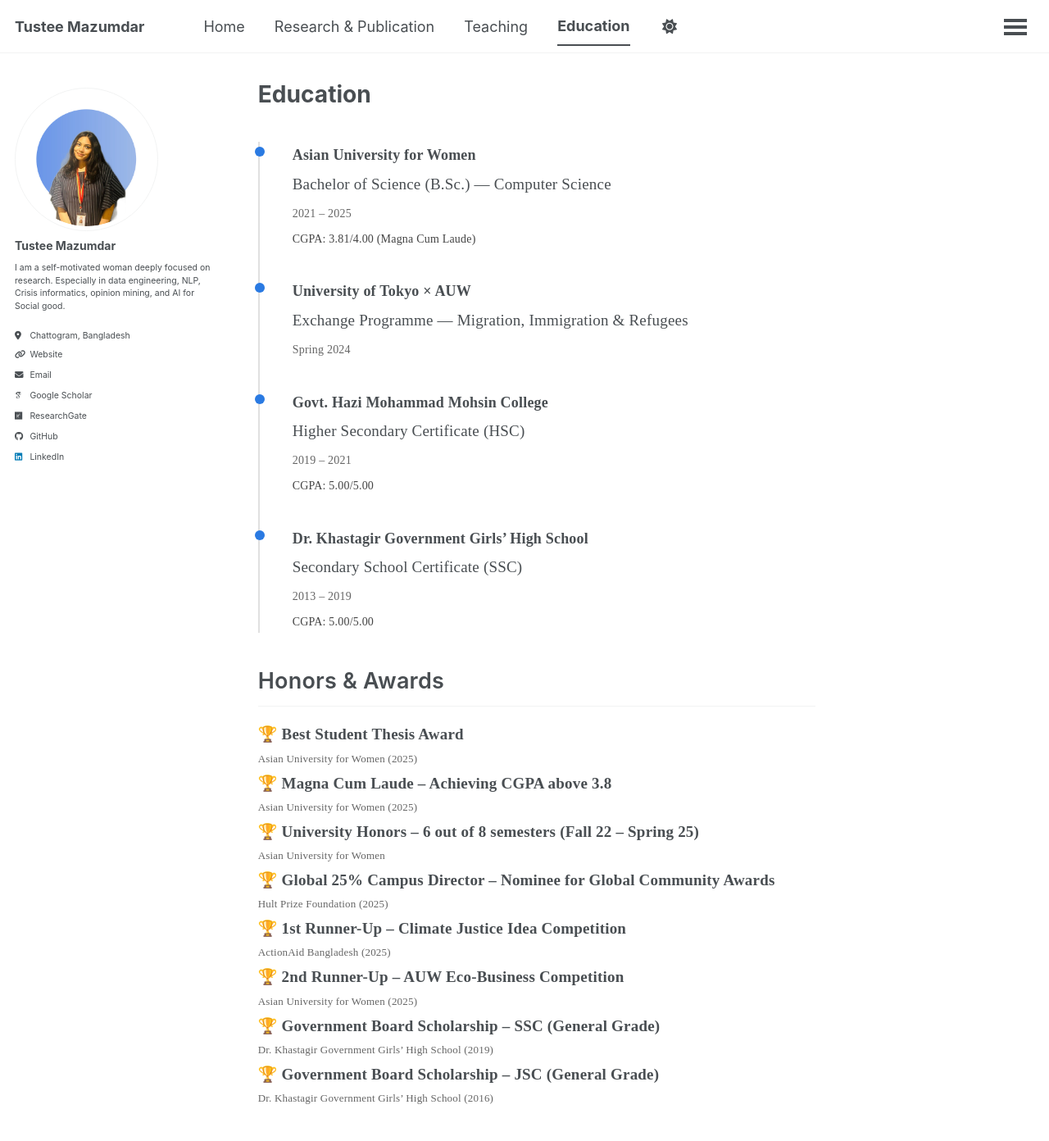
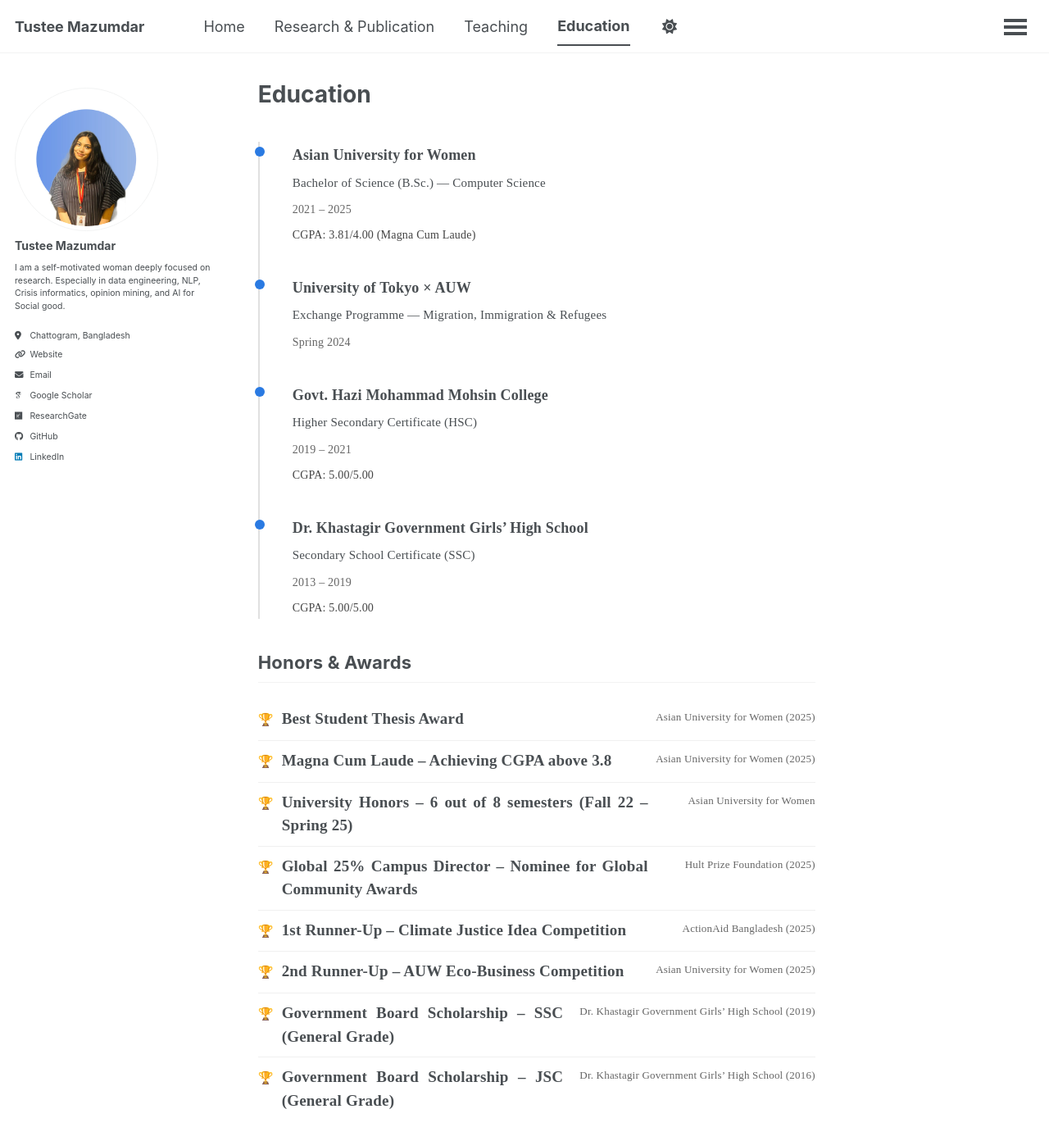
Before and after one commit to TusteeMazumdar/TusteeMazumdar.github.io, a Jekyll site: the page built from _pages/education.html, in a window 1280 px wide and 1400 px high. Shown: the top 1392 px of the window at 82% size. Built offline with Jekyll 4.4.1, drawn with Linux system fonts in a browser that asks for light colours; some web fonts are replaced; a script bundle is joined from its source files by our own code; library files that are not in the unit come from our copies.

Commit message:
Update _custom.scss

```diff
--- a/_sass/_custom.scss
+++ b/_sass/_custom.scss
@@ -1,16 +1,99 @@
-.awards-list {
-  margin-top: 15px;
+/* =========================
+   GLOBAL IMPROVEMENTS
+========================= */
+
+.page__content {
+  line-height: 1.65;
+  font-size: 16px;
 }
 
-.award-row {
+.page__content h1 {
+  font-size: 28px;
+  font-weight: 700;
+  margin-bottom: 10px;
+}
+
+.page__content h2 {
+  font-size: 22px;
+  font-weight: 700;
+  margin-top: 40px;
+  margin-bottom: 10px;
+  border-bottom: 1px solid #e5e5e5;
+  padding-bottom: 5px;
+}
+
+/* =========================
+   EDUCATION TIMELINE
+========================= */
+
+.edu-timeline {
+  position: relative;
+  margin-top: 25px;
+  padding-left: 30px;
+  border-left: 2px solid #e0e0e0;
+}
+
+.edu-item {
+  position: relative;
+  margin-bottom: 30px;
+}
+
+.edu-item::before {
+  content: "";
+  position: absolute;
+  left: -36px;
+  top: 6px;
+  width: 12px;
+  height: 12px;
+  background: #2a7ae2;
+  border-radius: 50%;
+}
+
+.edu-title {
+  font-size: 17px;
+  font-weight: 700;
+}
+
+.edu-degree {
+  font-size: 15px;
+  font-weight: 500;
+  margin-top: 3px;
+}
+
+.edu-meta {
+  font-size: 14px;
+  color: #666;
+  margin-top: 2px;
+}
+
+.edu-gpa {
+  font-size: 14px;
+  color: #444;
+  margin-top: 4px;
+}
+
+/* =========================
+   AWARDS (PROFESSIONAL LAYOUT)
+========================= */
+
+.awards {
+  margin-top: 20px;
+}
+
+.award {
   display: flex;
   justify-content: space-between;
   align-items: flex-start;
-  margin-bottom: 14px;
+  padding: 10px 0;
+  border-bottom: 1px solid #f0f0f0;
   gap: 20px;
 }
 
-.award-left {
+.award:last-child {
+  border-bottom: none;
+}
+
+.award-main {
   display: flex;
   gap: 10px;
   max-width: 70%;
@@ -18,16 +101,54 @@
 
 .award-title {
   font-weight: 600;
-  line-height: 1.4;
+  line-height: 1.5;
 }
 
-.award-right {
-  font-size: 13px;
+.award-meta {
+  font-size: 14px;
   color: #666;
   text-align: right;
   white-space: nowrap;
 }
 
+/* subtle icon style (clean, not flashy) */
 .award-icon {
+  font-size: 15px;
   margin-top: 2px;
+  color: #2a7ae2;
 }
+
+/* =========================
+   HOVER POLISH (SUBTLE)
+========================= */
+
+.edu-item:hover {
+  transform: translateX(2px);
+  transition: 0.2s ease;
+}
+
+.award:hover {
+  background: #fafafa;
+  transition: 0.2s ease;
+  padding-left: 4px;
+}
+
+/* =========================
+   RESPONSIVE (MOBILE FIX)
+========================= */
+
+@media (max-width: 768px) {
+  .award {
+    flex-direction: column;
+    align-items: flex-start;
+  }
+
+  .award-meta {
+    text-align: left;
+    white-space: normal;
+  }
+
+  .award-main {
+    max-width: 100%;
+  }
+}
```
